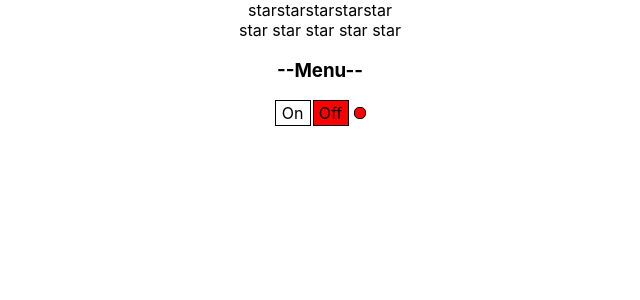
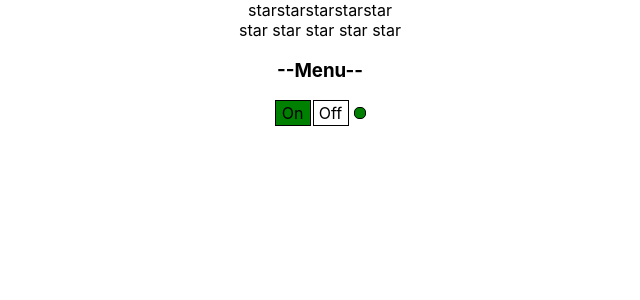
Before and after one commit to Paskinho/react-kabzda-kak-podrobno, a React (Create React App) app: page / in a window 1280 px wide. Shown: the top 300 px of the page, without its empty margins (320-960 px from the left). Built offline with nearby package versions, Linux system fonts and the light colour scheme.

Commit message:
OnOff.tsx with callback Lesson 9

```diff
--- a/src/App.tsx
+++ b/src/App.tsx
@@ -3,12 +3,14 @@
 import {Rating, RatingValueType} from "./components/Rating/Rating";
 import {UncontrolledRating} from "./components/UncontrolledRating/UncontrolledRating";
 import {Accordion} from "./components/Accordion/Accordion";
-import {OnOff} from "./components/onOff/onOff";
+import {UncontrolledOnOff} from "./components/UncontrolledOnOff/UncontrolledOnOff";
+import {OnOff} from "./components/OnOff/OnOff";
 
 function App(props:any) {
 
     let[ratingValue, setRatingValue] = useState<RatingValueType>(0)
     let [accordionCollapsed, setAccordionCollapsed] = useState<boolean>(true)
+    let[onOffChange,setOnOffChanged]=useState<boolean>(true)
 
 
     return (
@@ -17,7 +19,7 @@
             <Rating value={ratingValue} onClick={setRatingValue}/>
             <UncontrolledRating/>
             <Accordion titleValue={"Menu"} collapsed={accordionCollapsed} onChange={()=>{setAccordionCollapsed(!accordionCollapsed)}}/>
-            <OnOff/>
+            <OnOff on={onOffChange} onChange={setOnOffChanged}/>
         </div>
     );
 }
--- a/src/components/onOff/onOff.tsx
+++ b/src/components/OnOff/OnOff.tsx
@@ -1,15 +1,15 @@
 import React, {useState} from "react";
 
 type PropsType = {
-    //on: boolean
+    on: boolean
+    onChange: (on: boolean)=> void
 }
 
 export function OnOff (props: PropsType) {
-    console.log("OnOff rendering")
 
-    let [on,setOn]=useState(false)
 
-    console.log("on:" + on)
+
+    console.log("on:" + props.on)
 
     const onStyle = {
         width: '30px',
@@ -17,7 +17,7 @@
         border: "1px solid black",
         display: 'inline-block',
         padding: '2px',
-        backgroundColor: on ? "green" : "white"
+        backgroundColor: props.on ? "green" : "white"
 
     };
 
@@ -28,7 +28,7 @@
         display: 'inline-block',
         marginLeft: '2px',
         padding: '2px',
-        backgroundColor: on ? "white" : "red"
+        backgroundColor: props.on ? "white" : "red"
     }
 
 
@@ -39,12 +39,12 @@
         border: "1px solid black",
         display: 'inline-block',
         marginLeft: '5px',
-        backgroundColor: on ? "green" : "red"
+        backgroundColor: props.on ? "green" : "red"
     }
 
 return <div>
-    <div style={onStyle} onClick={()=>{setOn(true)}}>On</div>
-    <div style={offStyle} onClick={()=>{setOn(false)}}>Off</div>
+    <div style={onStyle} onClick={()=>{props.onChange(true)}}>On</div>
+    <div style={offStyle} onClick={()=>{props.onChange(false)}}>Off</div>
     <div style={indicatorStyle}></div>
 </div>
 
--- /dev/null
+++ b/src/components/UncontrolledOnOff/UncontrolledOnOff.tsx
@@ -0,0 +1,53 @@
+import React, {useState} from "react";
+
+type PropsType = {
+    //on: boolean
+}
+
+export function UncontrolledOnOff (props: PropsType) {
+    console.log("OnOff rendering")
+
+    let [on,setOn]=useState(false)
+
+    console.log("on:" + on)
+
+    const onStyle = {
+        width: '30px',
+        height: '20px',
+        border: "1px solid black",
+        display: 'inline-block',
+        padding: '2px',
+        backgroundColor: on ? "green" : "white"
+
+    };
+
+    const offStyle = {
+        width: '30px',
+        height: '20px',
+        border: "1px solid black",
+        display: 'inline-block',
+        marginLeft: '2px',
+        padding: '2px',
+        backgroundColor: on ? "white" : "red"
+    }
+
+
+    const indicatorStyle = {
+        width: '10px',
+        height: '10px',
+        borderRadius: '5px',
+        border: "1px solid black",
+        display: 'inline-block',
+        marginLeft: '5px',
+        backgroundColor: on ? "green" : "red"
+    }
+
+return <div>
+    <div style={onStyle} onClick={()=>{setOn(true)}}>On</div>
+    <div style={offStyle} onClick={()=>{setOn(false)}}>Off</div>
+    <div style={indicatorStyle}></div>
+</div>
+
+
+
+}
```
